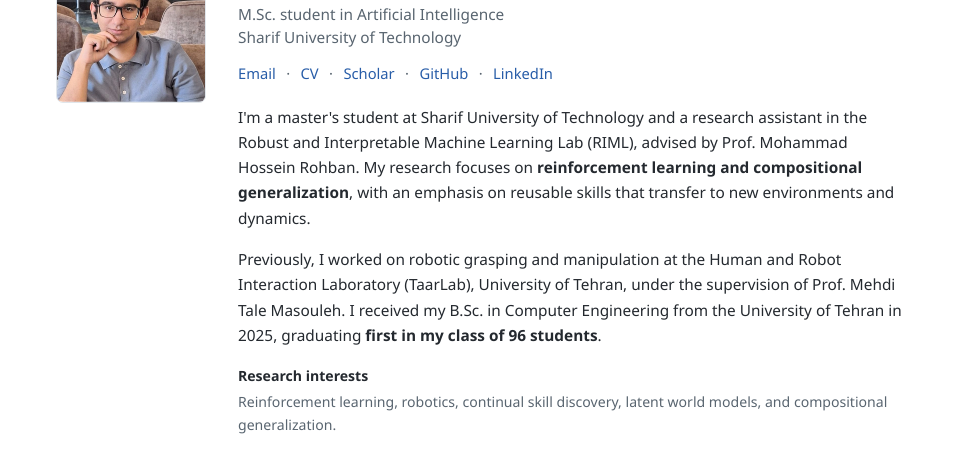
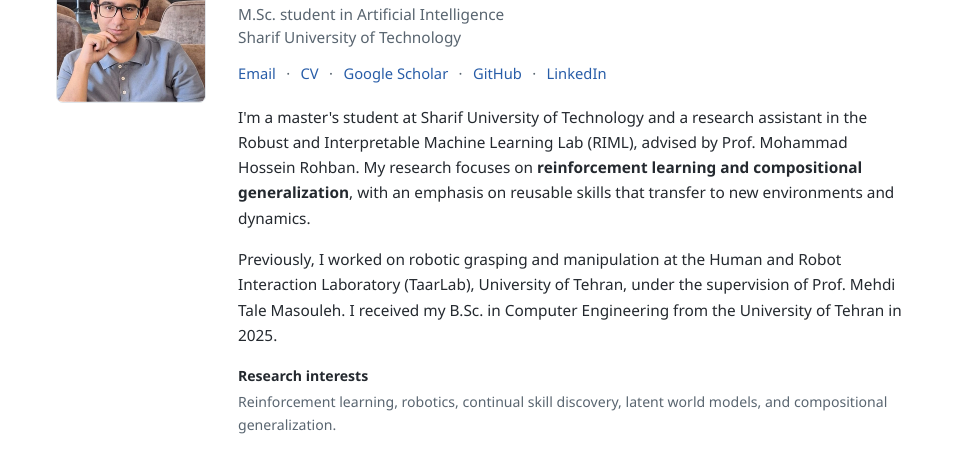
Before and after one commit to Farbod82/farbod82.github.io, a website: page index.html in a window 1280 px wide. Shown: the part 158-630 px from the top of the page, without its empty margins (158-1121 px from the left). Drawn offline with Linux system fonts and the light colour scheme.

Commit message:
Simplify biography and footer and clarify Scholar link

```diff
--- a/index.html
+++ b/index.html
@@ -40,12 +40,12 @@
           <ul class="profile-links" aria-label="Contact and profiles">
             <li><a href="mailto:farbodazimmohseni@gmail.com">Email</a></li>
             <li><a href="CV.pdf">CV</a></li>
-            <li><a href="https://scholar.google.com/citations?user=Y1MPbegAAAAJ&amp;hl=en">Scholar</a></li>
+            <li><a href="https://scholar.google.com/citations?user=Y1MPbegAAAAJ&amp;hl=en">Google Scholar</a></li>
             <li><a href="https://github.com/Farbod82">GitHub</a></li>
             <li><a href="https://www.linkedin.com/in/farbod-azimmohseni-677b1a203">LinkedIn</a></li>
           </ul>
           <p>I'm a master's student at Sharif University of Technology and a research assistant in the Robust and Interpretable Machine Learning Lab (RIML), advised by Prof. Mohammad Hossein Rohban. My research focuses on <strong>reinforcement learning and compositional generalization</strong>, with an emphasis on reusable skills that transfer to new environments and dynamics.</p>
-          <p>Previously, I worked on robotic grasping and manipulation at the Human and Robot Interaction Laboratory (TaarLab), University of Tehran, under the supervision of Prof. Mehdi Tale Masouleh. I received my B.Sc. in Computer Engineering from the University of Tehran in 2025, graduating <strong>first in my class of 96 students</strong>.</p>
+          <p>Previously, I worked on robotic grasping and manipulation at the Human and Robot Interaction Laboratory (TaarLab), University of Tehran, under the supervision of Prof. Mehdi Tale Masouleh. I received my B.Sc. in Computer Engineering from the University of Tehran in 2025.</p>
           <p class="interests"><span>Research interests</span> Reinforcement learning, robotics, continual skill discovery, latent world models, and compositional generalization.</p>
         </div>
       </section>
@@ -163,7 +163,6 @@
 
     <footer class="site-footer">
       <p>Farbod Azimmohseni <span aria-hidden="true">&middot;</span> <a href="mailto:farbodazimmohseni@gmail.com">Get in touch</a></p>
-      <p class="credit">Layout inspired by <a href="https://xbpeng.github.io/">Xue Bin Peng's homepage</a>.</p>
     </footer>
   </body>
 </html>
--- a/styles.css
+++ b/styles.css
@@ -80,7 +80,6 @@ strong { font-weight: 600; }
 .resume-entry .entry-detail { font-size: 0.78rem; margin-top: 0.2rem; }
 .site-footer { max-width: calc(var(--max-width) - 3rem); margin: 0 auto; padding: 1.4rem 0 2rem; border-top: 1px solid var(--border); display: flex; justify-content: space-between; flex-wrap: wrap; gap: 0.3rem 1rem; color: var(--muted); }
 .site-footer p { font-size: 0.75rem; margin: 0; }
-.site-footer .credit { font-size: 0.7rem; }
 .site-footer span { margin: 0 0.4rem; }
 @media (prefers-color-scheme: dark) {
   :root { --bg: #101418; --text: #e1e7ed; --muted: #a0abb7; --border: #30383f; --panel: #191f25; --accent: #8ab4f8; }
```
